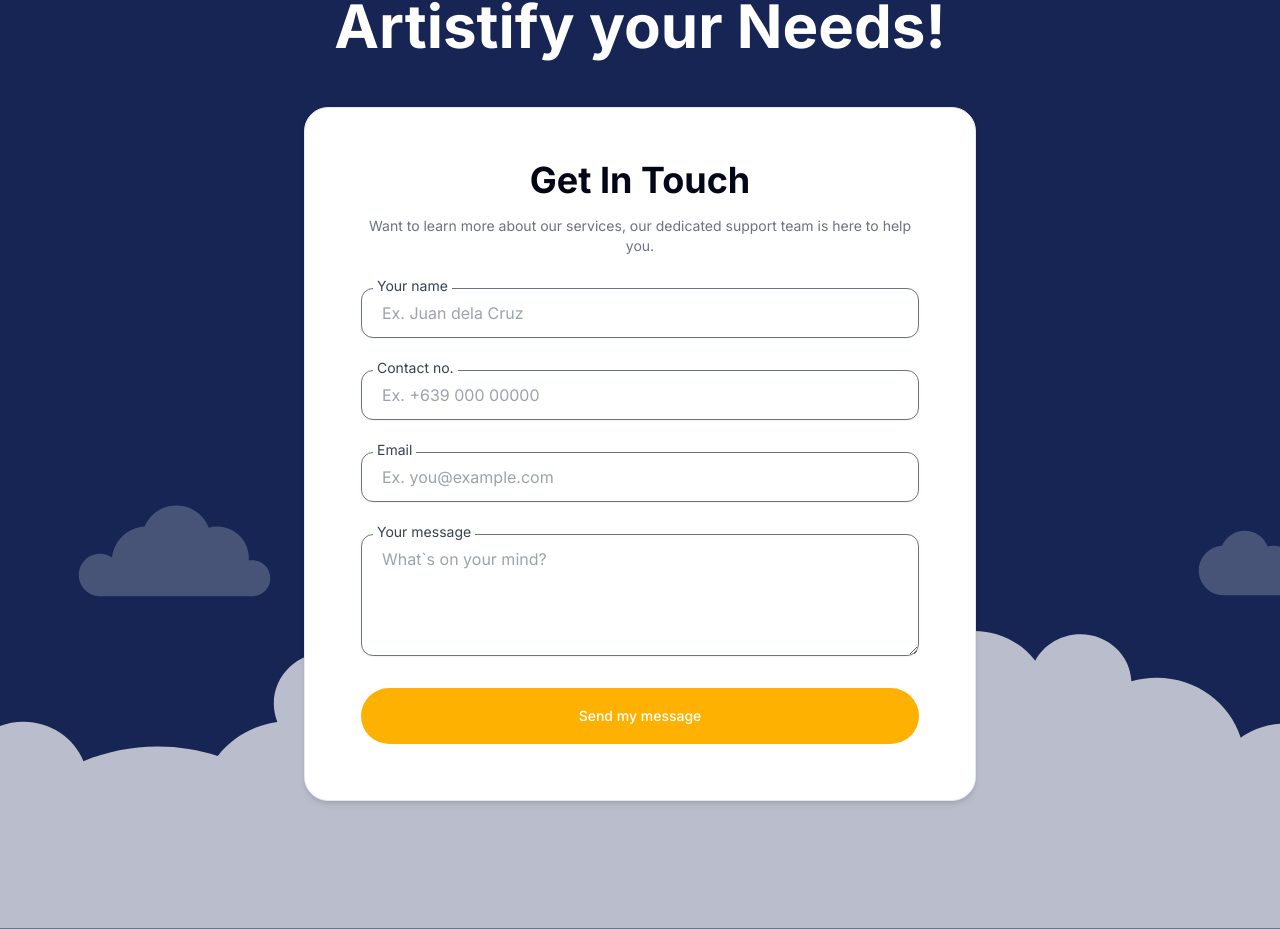
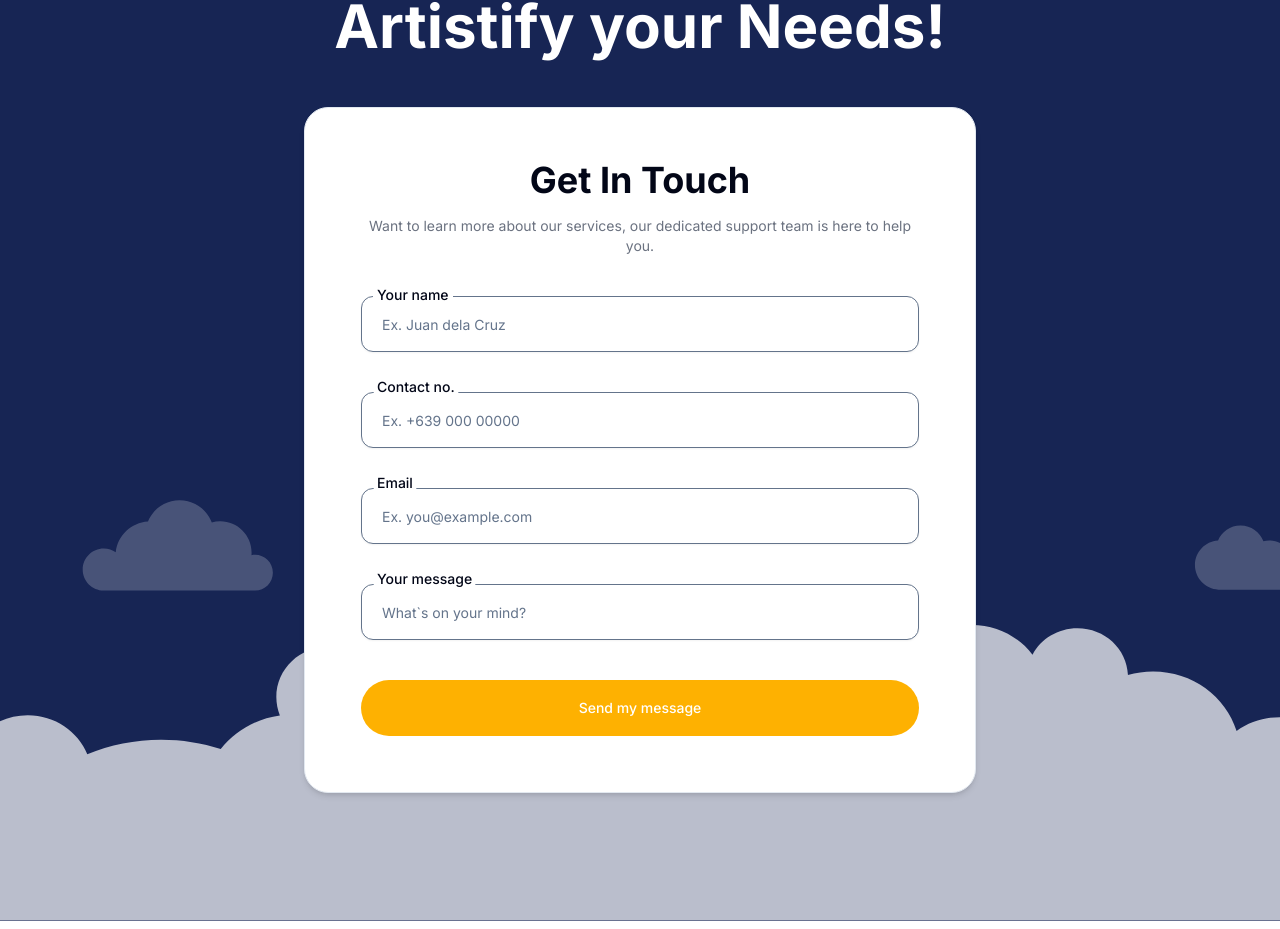
Before and after one commit to likymm/artistify, a Next.js app: page / in a window 1280 px wide. Shown: the part 5584-6513 px from the top of the page. Built offline with nearby package versions, Linux system fonts and the light colour scheme.

Commit message:
feat(form): use shadcn for form schema and ui

```diff
--- a/app/components/Contact/Form.tsx
+++ b/app/components/Contact/Form.tsx
@@ -1,118 +1,117 @@
 import { Button } from '@/components/ui/button';
 import { Card, CardContent } from '@/components/ui/card';
+import {
+  FormField,
+  FormItem,
+  FormLabel,
+  FormControl,
+  FormMessage,
+  Form,
+} from '@/components/ui/form';
+import { Input } from '@/components/ui/input';
+import { zodResolver } from '@hookform/resolvers/zod';
 import React from 'react';
-import { useForm, SubmitHandler } from 'react-hook-form';
+import { useForm } from 'react-hook-form';
 
-type Inputs = {
-  name: string;
-  contactNo: string;
-  email: string;
-  message: string;
-};
+import { z } from 'zod';
+
+const formSchema = z.object({
+  name: z.string().min(2).max(50),
+  contactNo: z.string().min(12).max(12),
+  email: z.string().includes('@'),
+  message: z.string(),
+});
 
 const ContactForm: React.FC = () => {
-  const {
-    register,
-    handleSubmit,
-    formState: { errors },
-  } = useForm<Inputs>();
+  const form = useForm<z.infer<typeof formSchema>>({
+    resolver: zodResolver(formSchema),
+    defaultValues: {
+      name: '',
+      contactNo: '',
+      email: '',
+      message: '',
+    },
+  });
 
-  const onSubmit: SubmitHandler<Inputs> = (data) => console.log(data);
+  function onSubmit(values: z.infer<typeof formSchema>) {
+    // Do something with the form values.
+    // ✅ This will be type-safe and validated.
+    console.log(values);
+  }
 
   return (
     <Card className="mx-auto mt-10 w-full max-w-2xl rounded-3xl bg-white p-8 shadow-md">
-      <CardContent className="pt-5 text-center">
-        <h1 className="mb-4 text-4xl font-bold">Get In Touch</h1>
-        <p className="mb-8 text-sm text-gray-500">
+      <CardContent className="pt-5">
+        <div className="text-center">
+          <h1 id="form-title" className="mb-4 text-4xl font-bold">
+            Get In Touch
+          </h1>
+          <p className="mb-10 text-sm text-gray-500">
             Want to learn more about our services, our dedicated support team is here to help you.
           </p>
-        <form onSubmit={handleSubmit(onSubmit)} aria-labelledby="form-title">
-          <div className="relative mb-8">
-            <label
-              htmlFor="name"
-              className="absolute -top-3 left-3 block rounded bg-white px-1 text-sm text-gray-700"
-            >
+        </div>
+        <Form {...form}>
+          <form onSubmit={form.handleSubmit(onSubmit)} aria-labelledby="form-title">
+            <FormField
+              control={form.control}
+              name="name"
+              render={({ field }) => (
+                <FormItem className="relative mb-10">
+                  <FormLabel className="absolute -top-2 left-3 block rounded bg-white px-1">
                     Your name
-            </label>
-            <input
-              {...register('name', { required: 'Name is required' })}
-              type="text"
-              id="name"
-              name="name"
-              placeholder="Ex. Juan dela Cruz"
-              className="mt-1 block w-full rounded-xl border border-gray-500 px-5 py-3 shadow-sm focus:border-primary focus:outline-none focus:ring-primary"
-              aria-label="Your name"
-              aria-describedby="name-error"
+                  </FormLabel>
+                  <FormControl>
+                    <Input placeholder="Ex. Juan dela Cruz" {...field} className="px-" />
+                  </FormControl>
+                  <FormMessage />
+                </FormItem>
+              )}
             />
-            {errors.name && (
-              <p id="name-error" className="ml-4 mt-1 text-xs text-red-500">
-                {errors.name.message}
-              </p>
+            <FormField
+              control={form.control}
+              name="contactNo"
+              render={({ field }) => (
+                <FormItem className="relative mb-10">
+                  <FormLabel className="absolute -top-3 left-3 block rounded bg-white px-1">
+                    Contact no.
+                  </FormLabel>
+                  <FormControl>
+                    <Input placeholder="Ex. +639 000 00000" {...field} />
+                  </FormControl>
+                  <FormMessage />
+                </FormItem>
               )}
-          </div>
-          <div className="relative mb-8">
-            <label
-              htmlFor="contact"
-              className="absolute -top-3 left-3 block rounded bg-white px-1 text-sm text-gray-700"
-            >
-              Contact no.
-            </label>
-            <input
-              {...register('contactNo')}
-              type="text"
-              id="contact"
-              name="contact"
-              placeholder="Ex. +639 000 00000"
-              className="mt-1 block w-full rounded-xl border border-gray-500 px-5 py-3 shadow-sm focus:border-primary focus:outline-none focus:ring-primary"
-              aria-label="Contact number"
             />
-          </div>
-          <div className="relative mb-8">
-            <label
-              htmlFor="email"
-              className="absolute -top-3 left-3 block rounded bg-white px-1 text-sm text-gray-700"
-            >
+            <FormField
+              control={form.control}
+              name="email"
+              render={({ field }) => (
+                <FormItem className="relative mb-10">
+                  <FormLabel className="absolute -top-3 left-3 block rounded bg-white px-1">
                     Email
-            </label>
-            <input
-              {...register('email', { required: 'Email is required' })}
-              type="email"
-              id="email"
-              name="email"
-              placeholder="Ex. you@example.com"
-              className="mt-1 block w-full rounded-xl border border-gray-500 px-5 py-3 shadow-sm focus:border-primary focus:outline-none focus:ring-primary"
-              aria-label="Email Address"
-              aria-describedby="email-error"
+                  </FormLabel>
+                  <FormControl>
+                    <Input placeholder="Ex. you@example.com" {...field} />
+                  </FormControl>
+                  <FormMessage />
+                </FormItem>
+              )}
             />
-            {errors.email && (
-              <p id="email-error" className="ml-4 mt-1 text-xs text-red-500">
-                {errors.email.message}
-              </p>
+            <FormField
+              control={form.control}
+              name="message"
+              render={({ field }) => (
+                <FormItem className="relative mb-10">
+                  <FormLabel className="absolute -top-3 left-3 block rounded bg-white px-1">
+                    Your message
+                  </FormLabel>
+                  <FormControl>
+                    <Input placeholder="What`s on your mind?" {...field} />
+                  </FormControl>
+                  <FormMessage />
+                </FormItem>
               )}
-          </div>
-          <div className="relative mb-8">
-            <label
-              htmlFor="message"
-              className="absolute -top-3 left-3 block rounded bg-white px-1 text-sm text-gray-700"
-            >
-              Your message
-            </label>
-            <textarea
-              {...register('message', { required: 'Message is required' })}
-              id="message"
-              name="message"
-              placeholder="What`s on your mind?"
-              className="mt-1 block w-full rounded-xl border border-gray-500 px-5 py-3 shadow-sm focus:border-primary focus:outline-none focus:ring-primary"
-              rows={4}
-              aria-label="Your message"
-              aria-describedby="message-error"
-            ></textarea>
-            {errors.message && (
-              <p id="message-error" className="ml-4 mt-1 text-xs text-red-500">
-                {errors.message.message}
-              </p>
-            )}
-          </div>
+            />
             <Button
               type="submit"
               className="w-full bg-tertiary hover:bg-tertiary/90 focus:outline-none focus:ring-2 focus:ring-tertiary focus:ring-opacity-75"
@@ -121,6 +120,7 @@ const ContactForm: React.FC = () => {
               Send my message
             </Button>
           </form>
+        </Form>
       </CardContent>
     </Card>
   );
--- /dev/null
+++ b/components/ui/form.tsx
@@ -0,0 +1,170 @@
+/* eslint-disable react/prop-types */
+'use client';
+
+import * as React from 'react';
+import * as LabelPrimitive from '@radix-ui/react-label';
+import { Slot } from '@radix-ui/react-slot';
+import {
+  Controller,
+  ControllerProps,
+  FieldPath,
+  FieldValues,
+  FormProvider,
+  useFormContext,
+} from 'react-hook-form';
+
+import { cn } from '@/lib/utils';
+import { Label } from '@/components/ui/label';
+
+const Form = FormProvider;
+
+type FormFieldContextValue<
+  TFieldValues extends FieldValues = FieldValues,
+  TName extends FieldPath<TFieldValues> = FieldPath<TFieldValues>,
+> = {
+  name: TName;
+};
+
+const FormFieldContext = React.createContext<FormFieldContextValue>({} as FormFieldContextValue);
+
+const FormField = <
+  TFieldValues extends FieldValues = FieldValues,
+  TName extends FieldPath<TFieldValues> = FieldPath<TFieldValues>,
+>({
+  ...props
+}: ControllerProps<TFieldValues, TName>) => {
+  return (
+    <FormFieldContext.Provider value={{ name: props.name }}>
+      <Controller {...props} />
+    </FormFieldContext.Provider>
+  );
+};
+
+const useFormField = () => {
+  const fieldContext = React.useContext(FormFieldContext);
+  const itemContext = React.useContext(FormItemContext);
+  const { getFieldState, formState } = useFormContext();
+
+  const fieldState = getFieldState(fieldContext.name, formState);
+
+  if (!fieldContext) {
+    throw new Error('useFormField should be used within <FormField>');
+  }
+
+  const { id } = itemContext;
+
+  return {
+    id,
+    name: fieldContext.name,
+    formItemId: `${id}-form-item`,
+    formDescriptionId: `${id}-form-item-description`,
+    formMessageId: `${id}-form-item-message`,
+    ...fieldState,
+  };
+};
+
+type FormItemContextValue = {
+  id: string;
+};
+
+const FormItemContext = React.createContext<FormItemContextValue>({} as FormItemContextValue);
+
+const FormItem = React.forwardRef<HTMLDivElement, React.HTMLAttributes<HTMLDivElement>>(
+  ({ className, ...props }, ref) => {
+    const id = React.useId();
+
+    return (
+      <FormItemContext.Provider value={{ id }}>
+        <div ref={ref} className={cn('space-y-2', className)} {...props} />
+      </FormItemContext.Provider>
+    );
+  },
+);
+FormItem.displayName = 'FormItem';
+
+const FormLabel = React.forwardRef<
+  React.ElementRef<typeof LabelPrimitive.Root>,
+  React.ComponentPropsWithoutRef<typeof LabelPrimitive.Root>
+>(({ className, ...props }, ref) => {
+  const { error, formItemId } = useFormField();
+
+  return (
+    <Label
+      ref={ref}
+      className={cn(error && 'text-red-500 dark:text-red-900', className)}
+      htmlFor={formItemId}
+      {...props}
+    />
+  );
+});
+FormLabel.displayName = 'FormLabel';
+
+const FormControl = React.forwardRef<
+  React.ElementRef<typeof Slot>,
+  React.ComponentPropsWithoutRef<typeof Slot>
+>(({ ...props }, ref) => {
+  const { error, formItemId, formDescriptionId, formMessageId } = useFormField();
+
+  return (
+    <Slot
+      ref={ref}
+      id={formItemId}
+      aria-describedby={!error ? `${formDescriptionId}` : `${formDescriptionId} ${formMessageId}`}
+      aria-invalid={!!error}
+      {...props}
+    />
+  );
+});
+FormControl.displayName = 'FormControl';
+
+const FormDescription = React.forwardRef<
+  HTMLParagraphElement,
+  React.HTMLAttributes<HTMLParagraphElement>
+>(({ className, ...props }, ref) => {
+  const { formDescriptionId } = useFormField();
+
+  return (
+    <p
+      ref={ref}
+      id={formDescriptionId}
+      className={cn('text-sm text-slate-500 dark:text-slate-400', className)}
+      {...props}
+    />
+  );
+});
+FormDescription.displayName = 'FormDescription';
+
+const FormMessage = React.forwardRef<
+  HTMLParagraphElement,
+  React.HTMLAttributes<HTMLParagraphElement>
+>(({ className, children, ...props }, ref) => {
+  const { error, formMessageId } = useFormField();
+  const body = error ? String(error?.message) : children;
+
+  if (!body) {
+    return null;
+  }
+
+  return (
+    <p
+      ref={ref}
+      id={formMessageId}
+      className={cn('text-sm font-medium text-red-500 dark:text-red-900', className)}
+      {...props}
+    >
+      {body}
+    </p>
+  );
+});
+FormMessage.displayName = 'FormMessage';
+
+export {
+  useFormField,
+  Form,
+  FormItem,
+  FormLabel,
+  FormControl,
+  FormDescription,
+  FormMessage,
+  FormField,
+};
--- /dev/null
+++ b/components/ui/input.tsx
@@ -0,0 +1,24 @@
+import * as React from 'react';
+
+import { cn } from '@/lib/utils';
+
+export interface InputProps extends React.InputHTMLAttributes<HTMLInputElement> {}
+
+const Input = React.forwardRef<HTMLInputElement, InputProps>(
+  ({ className, type, ...props }, ref) => {
+    return (
+      <input
+        type={type}
+        className={cn(
+          'flex h-14 w-full rounded-xl border border-slate-500 bg-white px-5 py-3 text-sm shadow-sm ring-offset-white file:border-0 file:bg-transparent file:text-sm file:font-medium placeholder:text-slate-500 focus-visible:outline-none focus-visible:ring-2 focus-visible:ring-slate-950 focus-visible:ring-offset-2 disabled:cursor-not-allowed disabled:opacity-50 dark:border-slate-800 dark:bg-slate-950 dark:ring-offset-slate-950 dark:placeholder:text-slate-400 dark:focus-visible:ring-slate-300',
+          className,
+        )}
+        ref={ref}
+        {...props}
+      />
+    );
+  },
+);
+Input.displayName = 'Input';
+
+export { Input };
--- /dev/null
+++ b/components/ui/label.tsx
@@ -0,0 +1,26 @@
+"use client"
+
+import * as React from "react"
+import * as LabelPrimitive from "@radix-ui/react-label"
+import { cva, type VariantProps } from "class-variance-authority"
+
+import { cn } from "@/lib/utils"
+
+const labelVariants = cva(
+  "text-sm font-medium leading-none peer-disabled:cursor-not-allowed peer-disabled:opacity-70"
+)
+
+const Label = React.forwardRef<
+  React.ElementRef<typeof LabelPrimitive.Root>,
+  React.ComponentPropsWithoutRef<typeof LabelPrimitive.Root> &
+    VariantProps<typeof labelVariants>
+>(({ className, ...props }, ref) => (
+  <LabelPrimitive.Root
+    ref={ref}
+    className={cn(labelVariants(), className)}
+    {...props}
+  />
+))
+Label.displayName = LabelPrimitive.Root.displayName
+
+export { Label }
```
Also changed, not shown: components/ui/textarea.tsx (added, +24 -0 lines), package.json (+5 -2 lines), 1 other file (tests, documents, lock files or other folders). Lines whose indentation alone changed are shown as unchanged.
